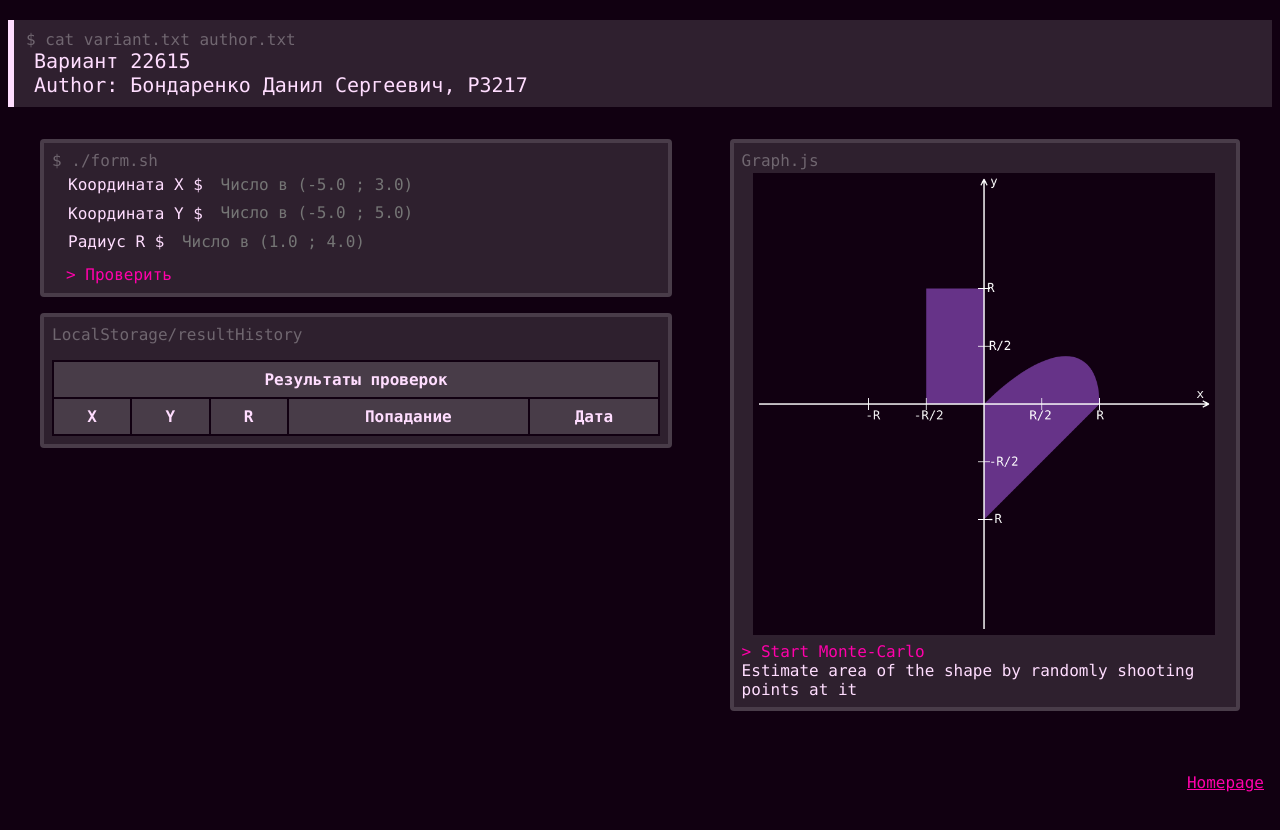
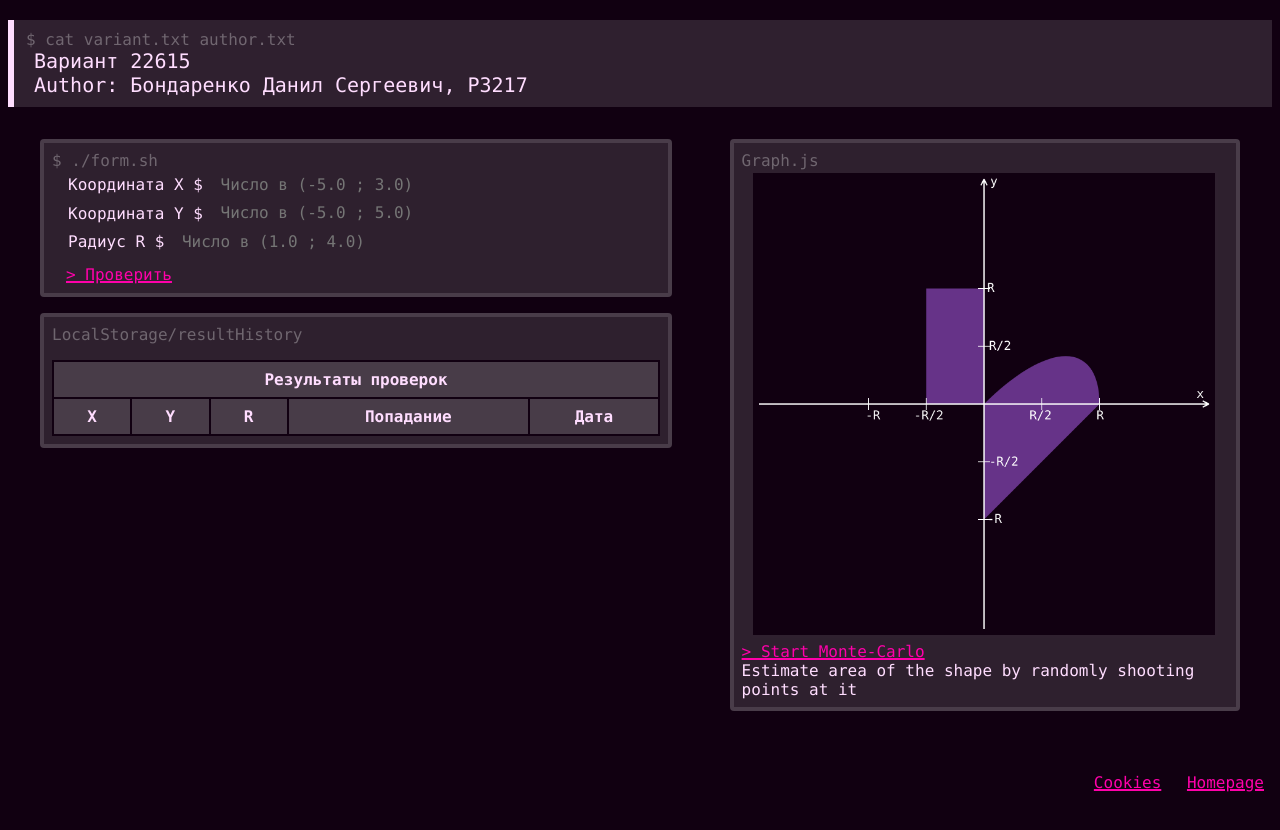
Before and after one commit to DustyAce/web, a plain HTML site: page web2/index.html in a window 1280 px wide. Drawn offline with Linux system fonts and the light colour scheme.

Commit message:
feat: added cookies

```diff
--- a/web2/default.css
+++ b/web2/default.css
@@ -97,13 +97,13 @@ button {
 a {
 	color: var(--subaccent-color);
 	user-select: none;
+	text-decoration-line: underline;
+	text-decoration-thickness: 0.1em;
 }
 
 a:hover, input[type="submit"]:hover {
 	cursor: pointer;
 	color: var(--bleak-color);
-	text-decoration-line: underline;
-	text-decoration-thickness: 0.1em;
 	transition: 0.2s all;
 }
 
@@ -133,6 +133,8 @@ input[type="submit"] {
 	font: inherit;
 	margin-top: 0.5em;
 	margin-left: 0.5em;
+	text-decoration-line: underline;
+	text-decoration-thickness: 0.1em;
 }
 
 input[type="text"] {
--- a/web2/index.html
+++ b/web2/index.html
@@ -77,6 +77,7 @@
 	    </div>
         </div>
 	<footer>
+	<a href="../cookies.jpg" style="margin-right:1em">Cookies</a>
 	<a href="../index.html">Homepage</a>
 	</footer>
         <script type="module" src="index.js"></script>
```
Also changed, not shown: index.html (+3 -0 lines), cookies.jpg (added).
